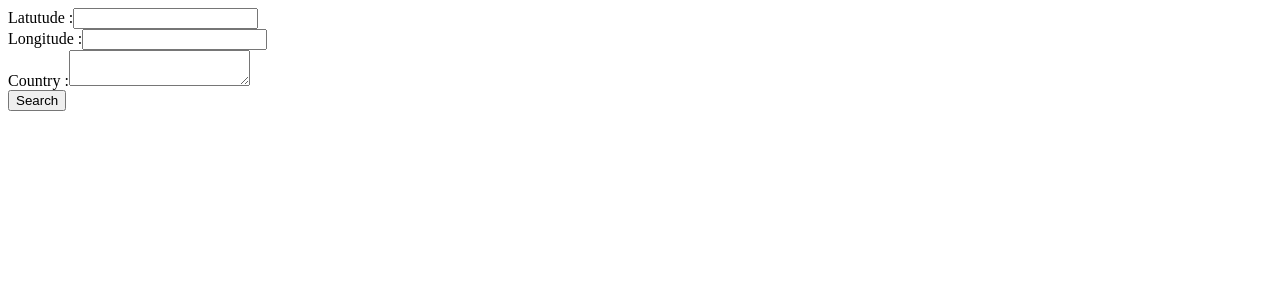
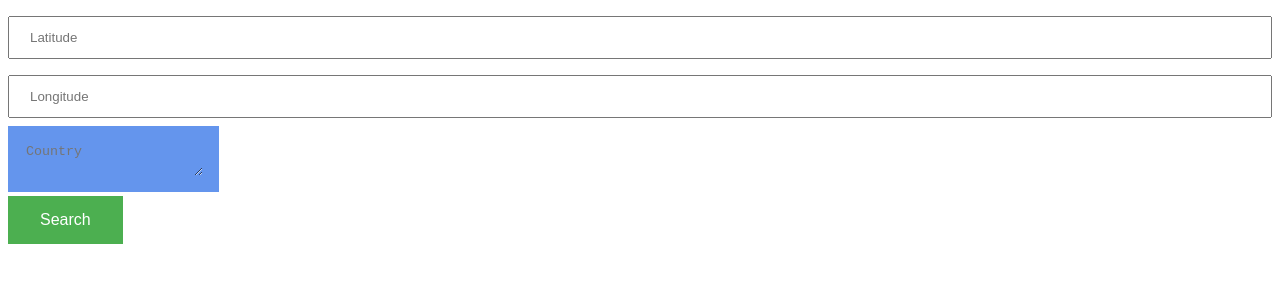
Before and after one commit to manon2ndstage/CoordinateLocator, a plain HTML site: page index.html in a window 1280 px wide. Drawn offline with Linux system fonts and the light colour scheme.

Commit message:
Style improvments
Style improvments

```diff
--- a/index.html
+++ b/index.html
@@ -5,17 +5,17 @@
     <meta http-equiv="X-UA-Compatible" content="IE=edge">
     <meta name="viewport" content="width=<device-width>, initial-scale=1.0">
     <title>Document</title>
-
+   <link rel="stylesheet" href="style.css">
 </head>
 <body>
 
     <div>
 
 
-      Latutude :<input type="text" id="lat"/><br/>
-      Longitude :<input type="text" id="lon"/><br/>
-      Country :<textarea id="country"></textarea>  <br/>
-      <button id="search">Search</button>
+      <input type="number" placeholder="Latitude" id="lat"/><br/>
+      <input type="number" placeholder="Longitude" id="lon"/><br/>
+     <textarea id="country" placeholder="Country"></textarea>  <br/>
+      <button class ="button" id="search">Search</button>
 
 
     </div>
--- /dev/null
+++ b/style.css
@@ -0,0 +1,22 @@
+textarea{
+    border:1rem solid cornflowerblue;
+    background-color :cornflowerblue;
+}
+
+input[type=number] {
+    width: 100%;
+    padding: 12px 20px;
+    margin: 8px 0;
+    box-sizing: border-box;
+  }
+
+  .button {
+    background-color: #4CAF50; /* Green */
+    border: none;
+    color: white;
+    padding: 15px 32px;
+    text-align: center;
+    text-decoration: none;
+    display: inline-block;
+    font-size: 16px;
+  }
```
